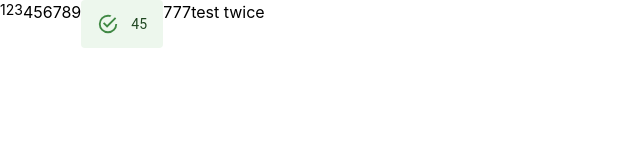
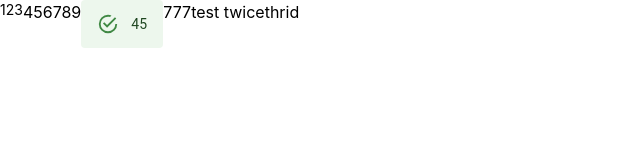
Before and after one commit to imChingHsuan/test, a React (Create React App) app: page / in a window 1280 px wide. Shown: the top 160 px of the page, without its empty margins (0-640 px from the left). Built offline with nearby package versions, Linux system fonts and the light colour scheme.

Commit message:
test third

```diff
--- a/src/App.js
+++ b/src/App.js
@@ -9,6 +9,7 @@ const App = () => {
       <Alert>45</Alert>
       <div>777</div>
       <div>test twice</div>
+      <div>thrid</div>
     </div>
   );
 };
```
